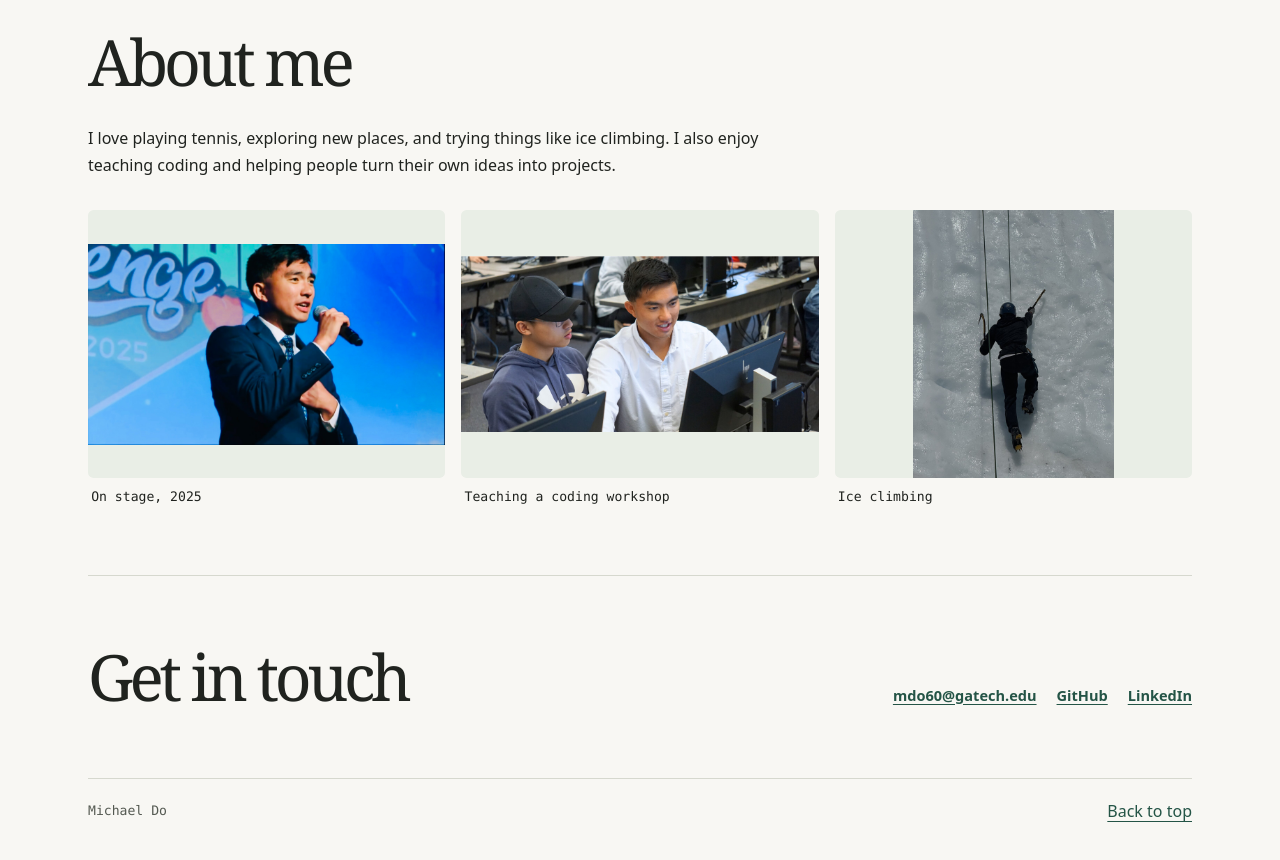
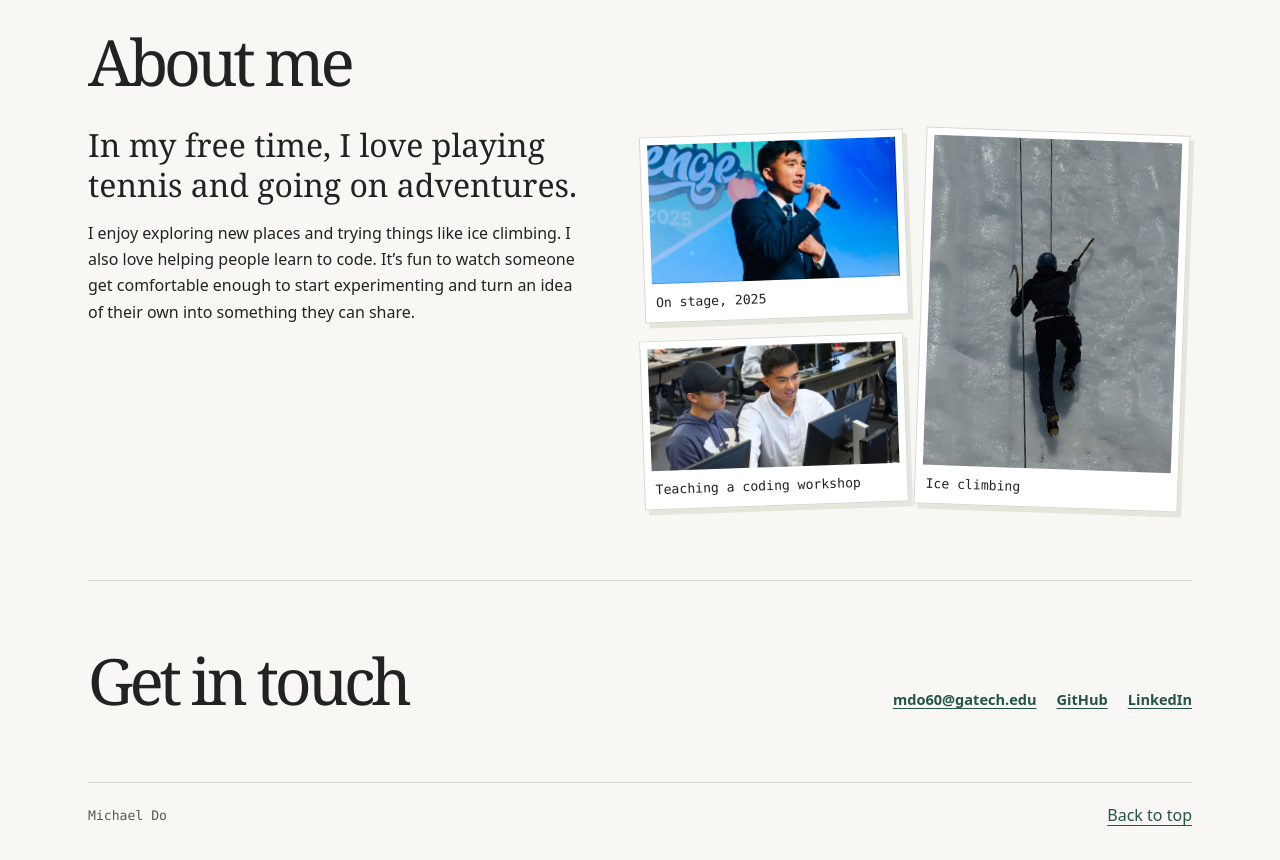
Before and after one commit to michaeldo07/michaeldo07.github.io, a plain HTML site: page index.html in a window 1280 px wide. Shown: the part 3560-4420 px from the top of the page. Drawn offline with Linux system fonts and the light colour scheme.

Commit message:
Restore compact About Me layout and update bio

```diff
--- a/index.html
+++ b/index.html
@@ -74,16 +74,20 @@ h3 { font-size: clamp(1.5rem, 2.5vw, 2.08rem); letter-spacing: -.036em; }
 .contact .links { margin: 0; }
 .footer { justify-content: space-between; gap: 1rem; border-top: 1px solid var(--line); padding: 1.2rem 0 2.2rem; }
 #experience .entry p + p { margin-top: .75rem; }
-.about-copy { max-width: 44rem; }
-.about-photos { display: grid; grid-template-columns: repeat(3, minmax(0, 1fr)); gap: 1rem; margin-top: 2rem; }
-.about-photos figure { min-width: 0; }
-.about-photos img { display: block; width: 100%; aspect-ratio: 4 / 3; height: auto; object-fit: contain; background: #e9eee6; border-radius: .35rem; }
+.about-layout { display: grid; grid-template-columns: minmax(0, 1fr) minmax(0, 1.12fr); gap: clamp(1.5rem, 4vw, 3rem); align-items: start; }
+.about-copy p + p { margin-top: .9rem; }
+.about-lead { font: clamp(1.4rem, 3vw, 2rem)/1.25 var(--serif); }
+.about-photos { display: grid; grid-template-columns: repeat(2, minmax(0, 1fr)); gap: .9rem; padding: .35rem .5rem; align-items: center; }
+.about-photos figure { background: #fff; padding: .45rem; border: 1px solid var(--line); box-shadow: 4px 5px 0 #e4e5db; transform: rotate(-2deg); }
+.about-photos figure:last-child { grid-column: 2; grid-row: 1 / span 2; transform: rotate(2deg); }
+.about-photos img { display: block; width: 100%; height: auto; }
 @media (max-width: 700px) {
   .wrap { width: calc(100% - 2rem); }
   .hero { grid-template-columns: 1fr; gap: 2.4rem; }
   .portrait { max-width: 14rem; transform: rotate(1deg); }
   .feature, .projects, .entry { grid-template-columns: 1fr; }
-  .about-photos { grid-template-columns: 1fr; max-width: 30rem; }
+  .about-layout { grid-template-columns: 1fr; }
+  .about-photos { max-width: 32rem; }
 }
 @media (prefers-reduced-motion: reduce) { html { scroll-behavior: auto; } }
 @media print {
@@ -240,8 +244,10 @@ h3 { font-size: clamp(1.5rem, 2.5vw, 2.08rem); letter-spacing: -.036em; }
 
     <section class="section" id="about" aria-labelledby="about-title">
       <div class="section-head"><h2 id="about-title">About me</h2></div>
+      <div class="about-layout">
         <div class="about-copy">
-        <p>I love playing tennis, exploring new places, and trying things like ice climbing. I also enjoy teaching coding and helping people turn their own ideas into projects.</p>
+          <p class="about-lead">In my free time, I love playing tennis and going on adventures.</p>
+          <p>I enjoy exploring new places and trying things like ice climbing. I also love helping people learn to code. It’s fun to watch someone get comfortable enough to start experimenting and turn an idea of their own into something they can share.</p>
         </div>
         <div class="about-photos">
           <figure>
@@ -256,6 +262,7 @@ h3 { font-size: clamp(1.5rem, 2.5vw, 2.08rem); letter-spacing: -.036em; }
             <img src="./michael-ice-climbing.jpg" width="1152" height="1536" alt="Ice climber on a frozen wall" loading="lazy" decoding="async">
             <figcaption class="caption">Ice climbing</figcaption>
           </figure>
+        </div>
       </div>
     </section>
 
```
Lines whose indentation alone changed are shown as unchanged.
